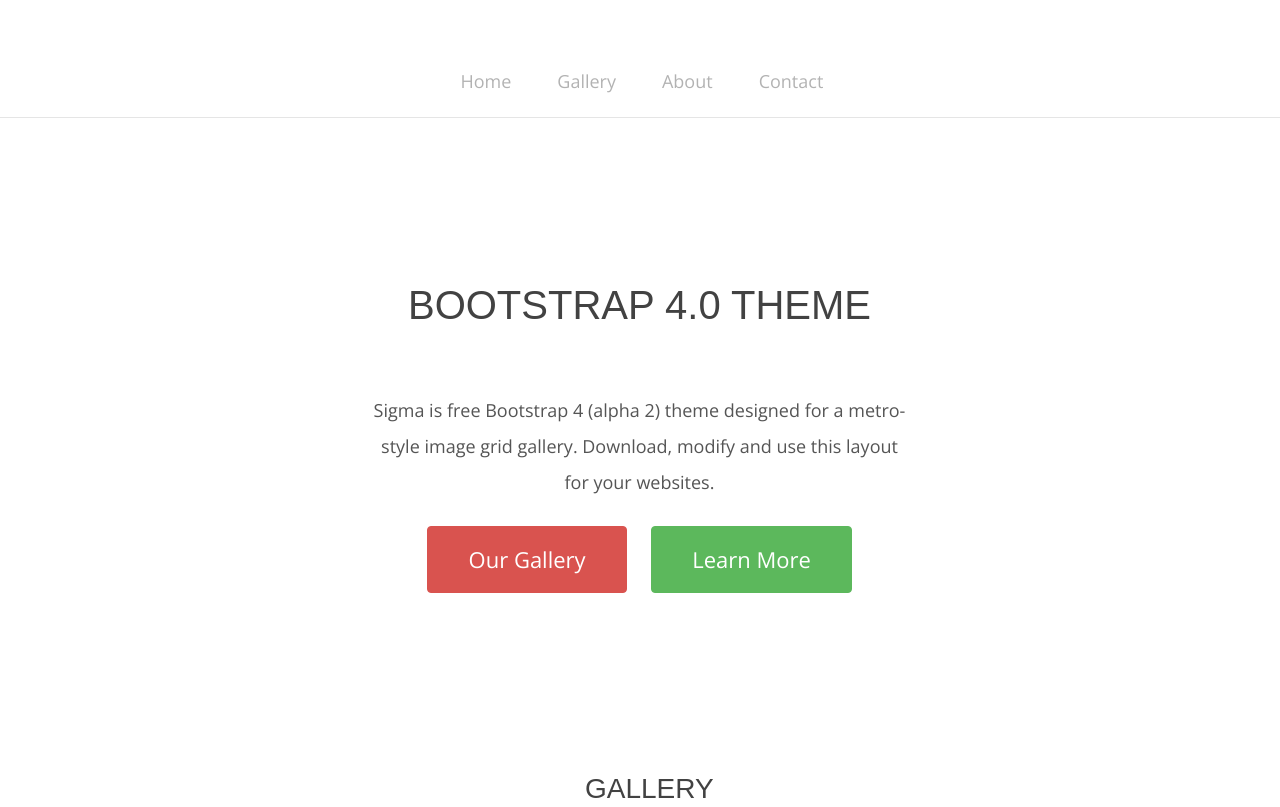
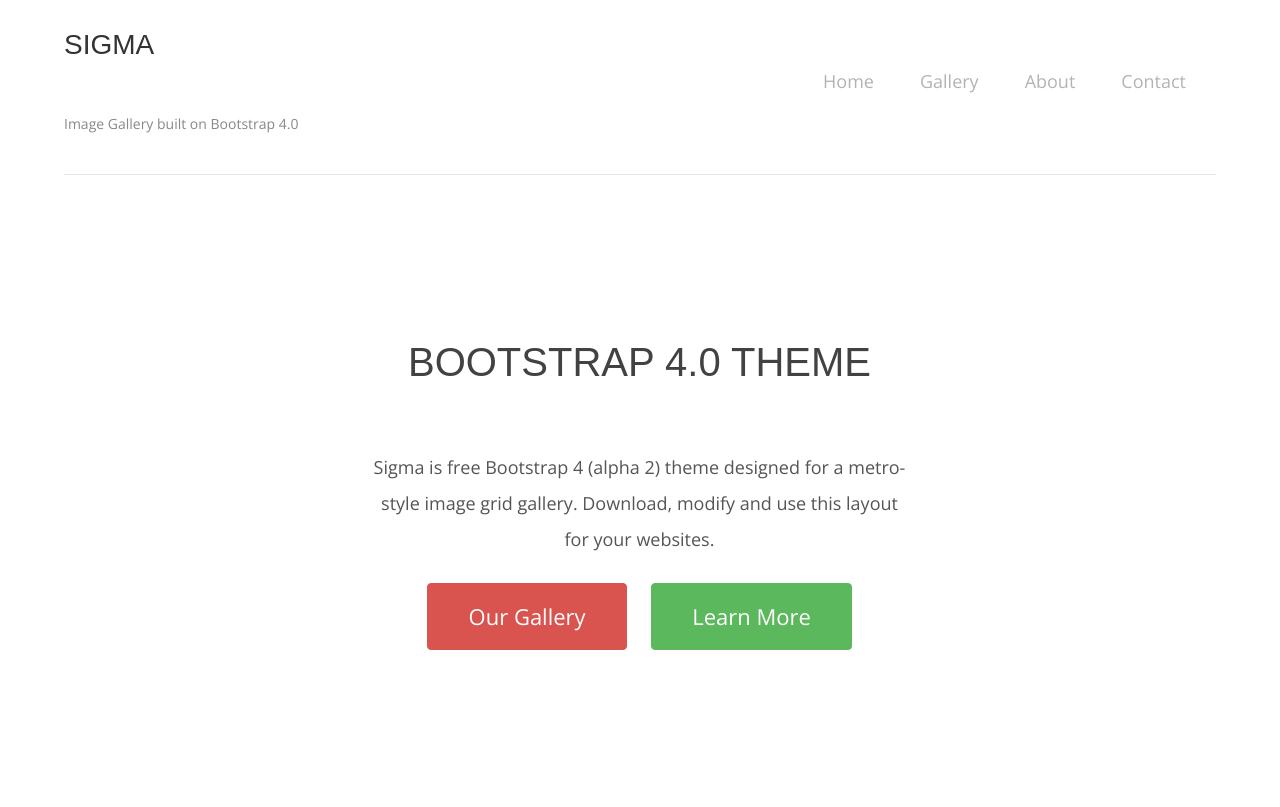
Before and after one commit to pedro574/las_update, a plain HTML site: page index.html in a window 1280 px wide. Shown: the top 807 px of the page. Drawn offline with nearby package versions, Linux system fonts and the light colour scheme.

Commit message:
container fluid corrected

```diff
--- a/index.html
+++ b/index.html
@@ -22,10 +22,15 @@ http://www.templatemo.com/tm-479-sigma
 
 <header id="top">
 
+	<div class="container-fluid">
 
+        <div class="row">
 
+            <div class="col-lg-4 col-md-12 site-title">
+                <h1>Sigma</h1>
+                <h2>Image Gallery built on Bootstrap 4.0</h2>
 
-
+            </div>
 
             <div class="col-lg-8 col-md-12 main-menu">
 
```
